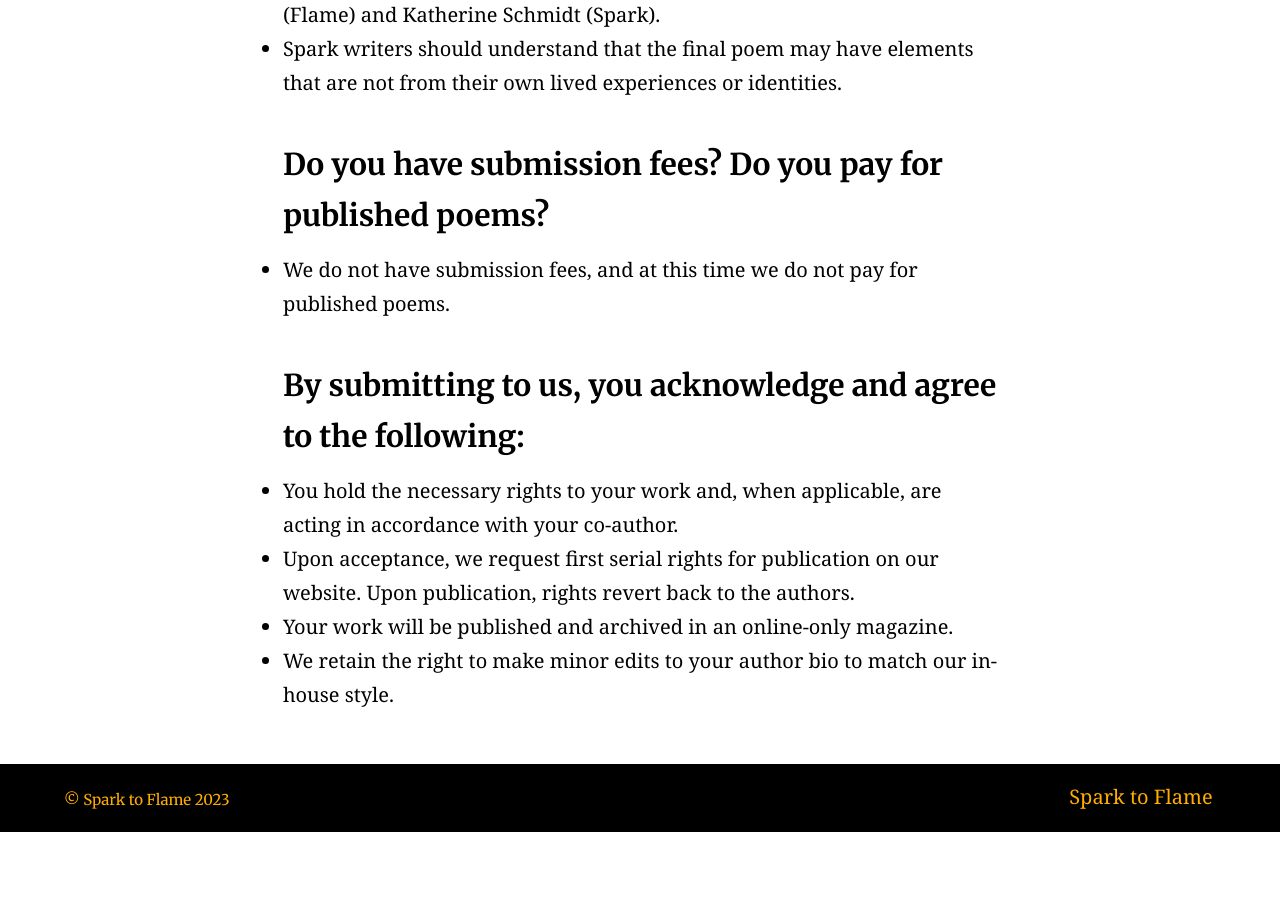
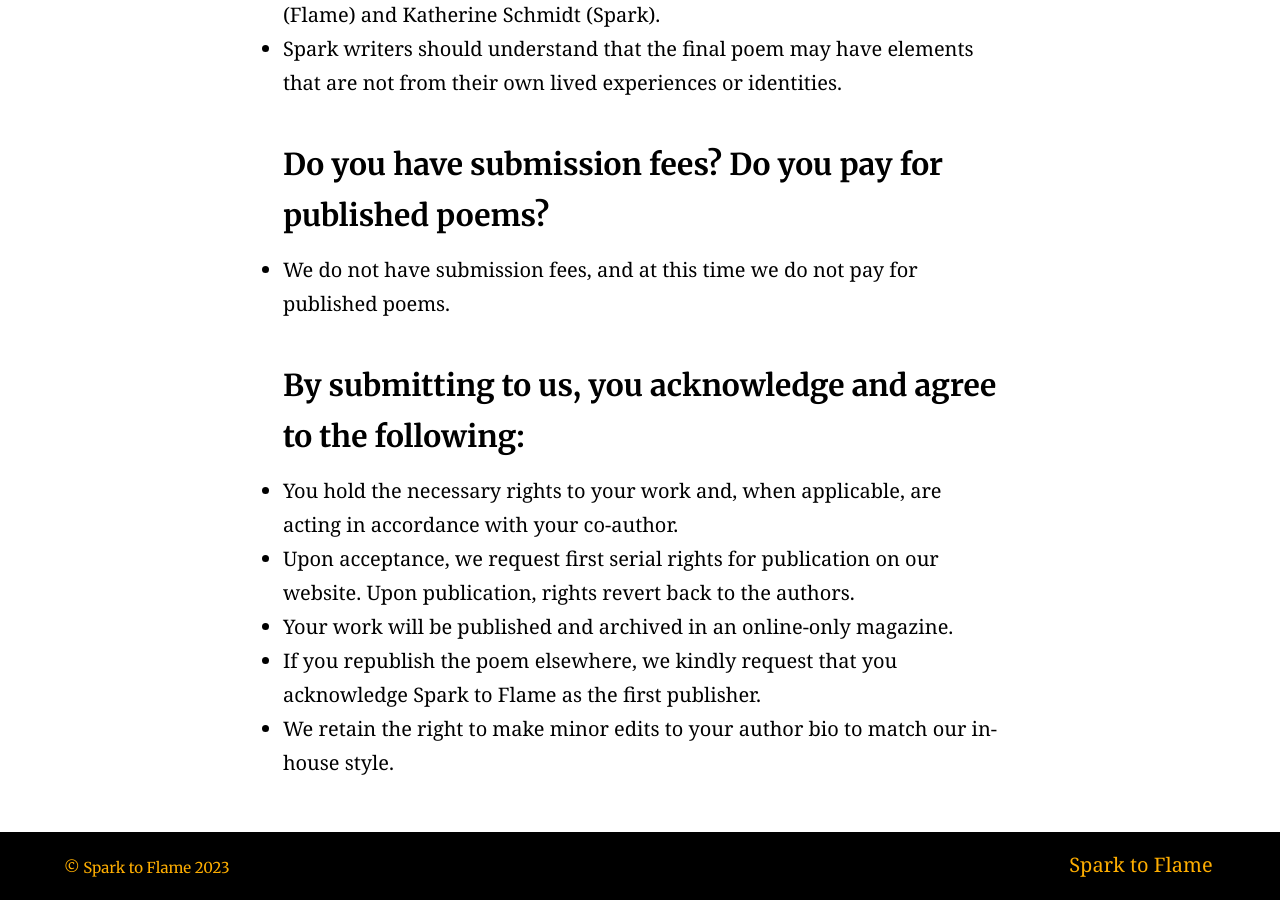
Before and after one commit to atmars77/atmars77.github.io, a Jekyll site: the page built from submit.md, in a window 1280 px wide and 900 px high, scrolled down 3471 px. Built offline with Jekyll 4.4.1, drawn with Linux system fonts in a browser that asks for light colours; before the commit the page ends 4303 px from its top, so only the background shows below that.

Commit message:
submitlang

```diff
--- a/submit.md
+++ b/submit.md
@@ -65,4 +65,5 @@
 * You hold the necessary rights to your work and, when applicable, are acting in accordance with your co-author.
 * Upon acceptance, we request first serial rights for publication on our website. Upon publication, rights revert back to the authors.
 * Your work will be published and archived in an online-only magazine.
+* If you republish the poem elsewhere, we kindly request that you acknowledge Spark to Flame as the first publisher.
 * We retain the right to make minor edits to your author bio to match our in-house style.
```
